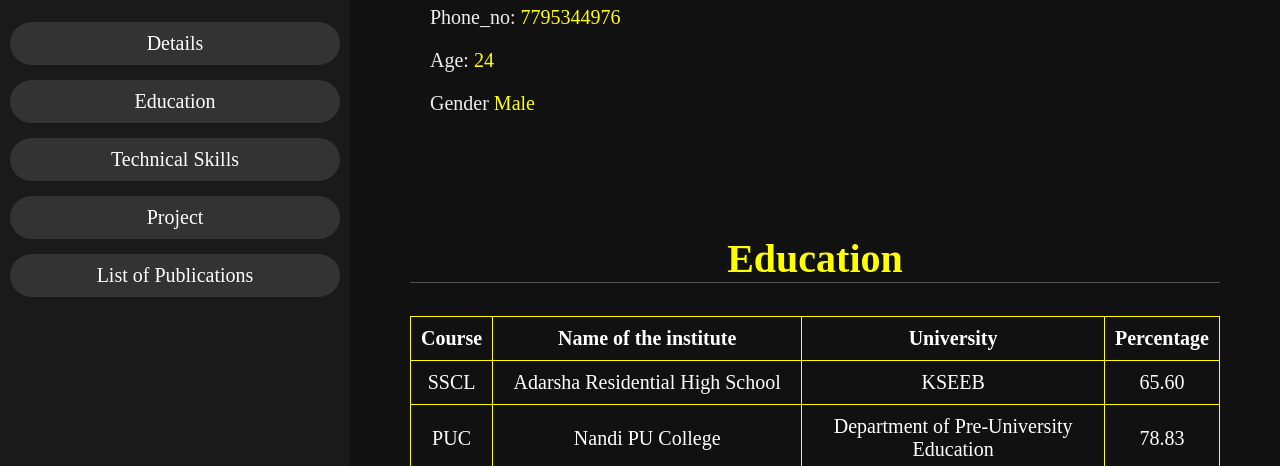
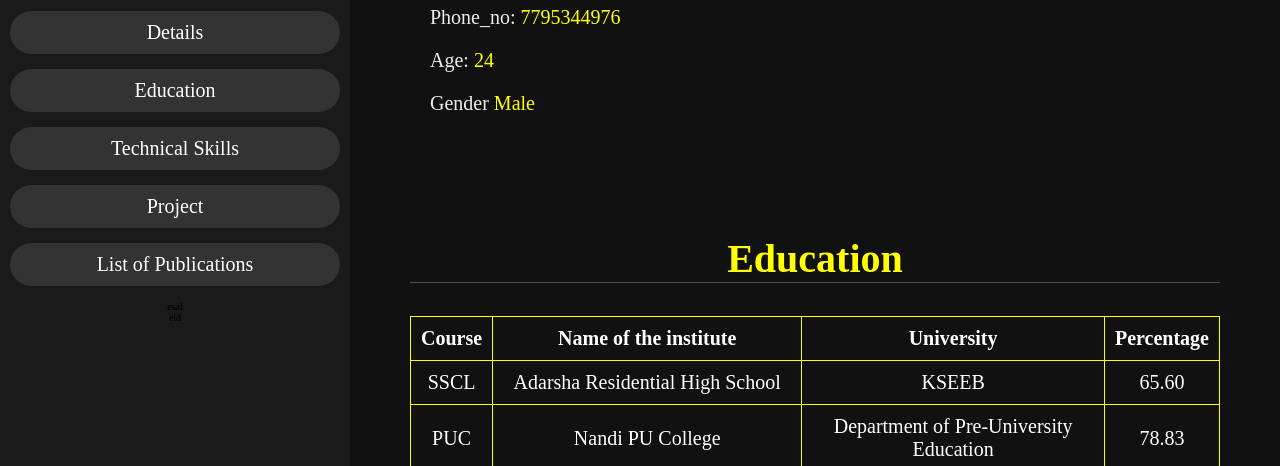
Before and after one commit to Srinivas-Dunn/DSG-Training, a plain HTML site: page GitTraining/Resume/index.html in a window 1280 px wide. Shown: the part 334-800 px from the top of the page. Drawn offline with Linux system fonts and the light colour scheme.

Commit message:
added two list items

```diff
--- a/GitTraining/Resume/index.html
+++ b/GitTraining/Resume/index.html
@@ -20,6 +20,8 @@
              <li><a href="#Technical Skills">Technical Skills</a></li>
              <li><a href="#Project">Project</a></li>
              <li><a href="#List of Publications">List of Publications</a></li>
+             <li>esal</li>
+             <li>eid</li>
           </ul>
        </nav>
     </header>
```
